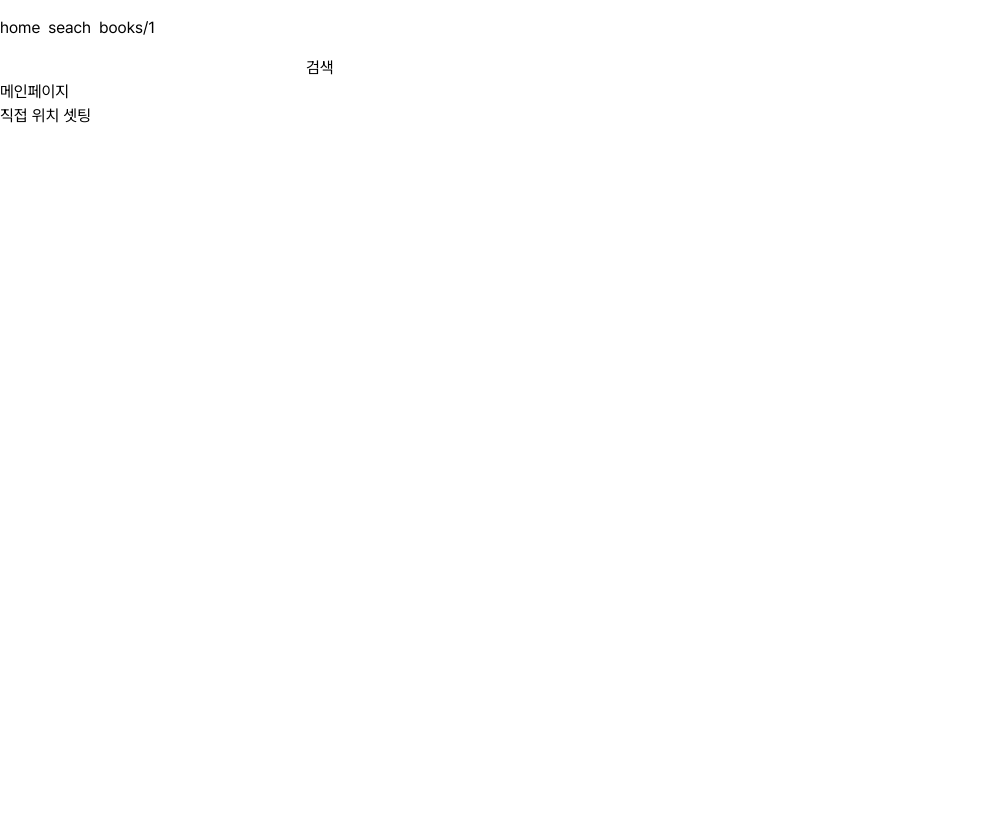
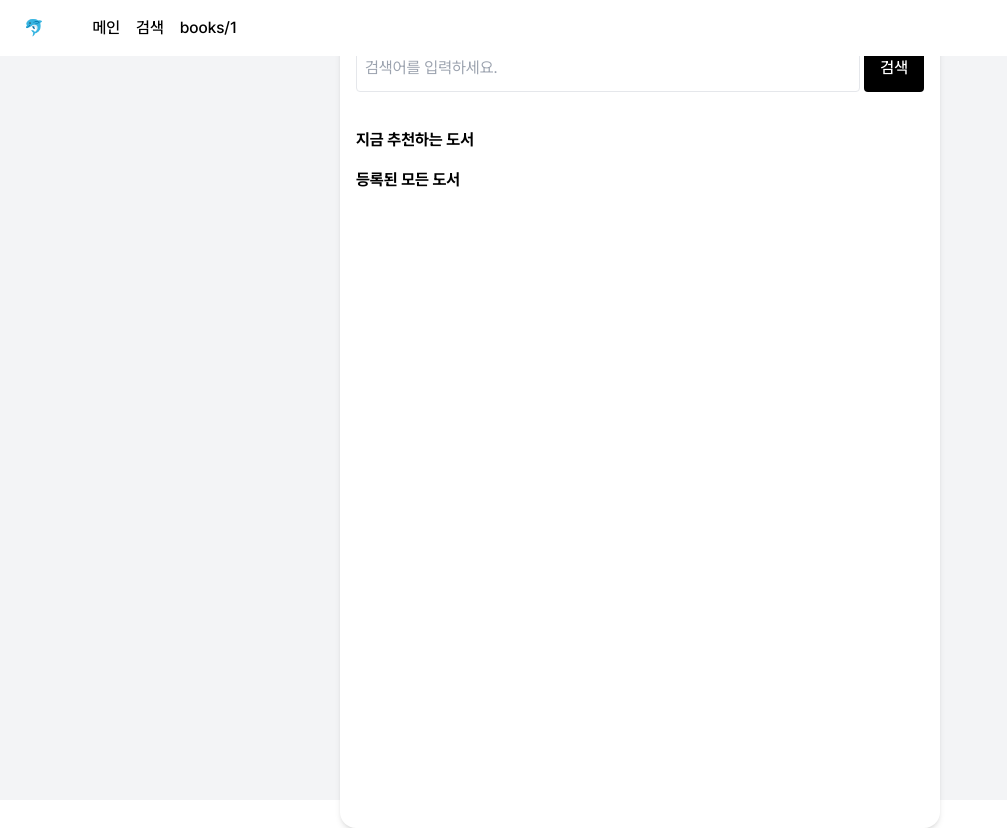
Before and after one commit to DongJae-Go-FE/Next.JS_15, a Next.js app: page / in a window 1280 px wide. Shown: the whole page, without its empty margins (0-1007 px from the left). Before the commit the page ends 800 px from the top, so only its background shows below. Built offline with nearby package versions, Linux system fonts and the light colour scheme.

Commit message:
도서 UI 구성중

```diff
--- a/src/app/(with-searchbar)/_components/Client-components.tsx
+++ b/src/app/(with-searchbar)/_components/Client-components.tsx
@@ -11,6 +11,5 @@
 //위처럼 import를 하는 것 보다는 props로 전달해주는 게 좋다
 
 export default function ClientComponent({ children }: { children: ReactNode }) {
-  console.log("클라이언트 컴포넌트");
   return <div>{children}</div>;
 }
--- a/src/app/(with-searchbar)/_components/Server-components.tsx
+++ b/src/app/(with-searchbar)/_components/Server-components.tsx
@@ -1,4 +1,3 @@
 export default function ServerComponents() {
-  console.log("서버 컴포넌트")
   return <div></div>;
 }
--- a/src/app/(with-searchbar)/layout.tsx
+++ b/src/app/(with-searchbar)/layout.tsx
@@ -1,11 +1,12 @@
-import SearchBar from "./_components/SearchBar";
+import SearchBar from "../../components/SearchBar";
 
 export default function Layout({ children }: { children: React.ReactNode }) {
   return (
-    <div>
-      <SearchBar />
-      {children}
-      직접 위치 셋팅
-    </div>
+    <main className="flex h-[100dvh] w-[100dvw] items-center justify-center bg-gray-100 pt-14">
+      <div className="h-[800px] w-[600px] bg-white rounded-2xl shadow-md p-4">
+        <SearchBar />
+        {children}
+      </div>
+    </main>
   );
 }
--- a/src/app/(with-searchbar)/page.tsx
+++ b/src/app/(with-searchbar)/page.tsx
@@ -1,16 +1,11 @@
-import ClientComponent from "./_components/Client-components";
-import ServerComponents from "./_components/Server-components";
-
 export default function Home() {
-  console.log("홈");
   return (
     <div>
-      <main>
-        메인페이지
-        <ClientComponent>
-          <ServerComponents />
-        </ClientComponent>
-      </main>
+      <h2>지금 추천하는 도서</h2>
+      <ul></ul>
+
+      <h2>등록된 모든 도서</h2>
+      <ul></ul>
     </div>
   );
 }
@@ -21,5 +16,4 @@
 // 앱라우터에서 디폴트로 서버 컴포넌트
 //서버 컴포넌트에서는 브라우저에서 안 실행하기 때문에 콘솔창에 console.log()안찍힘
 
-
 // 이렇게 children으로 전달한 서버 컴포넌트는 클라이언트 컴포넌트로 변환 안함
--- a/src/app/globals.css
+++ b/src/app/globals.css
@@ -14,6 +14,10 @@
   }
 }
 
+h2 {
+  @apply font-bold text-black mb-4;
+}
+
 @layer components {
   .postion-center {
     @apply absolute left-1/2 top-1/2 w-full -translate-x-1/2 -translate-y-1/2 transform;
--- a/src/components/Header/Header.tsx
+++ b/src/components/Header/Header.tsx
@@ -1,18 +1,29 @@
 import Link from "next/link";
 
 export default function Header() {
+  const fontStyle = "font-medium text-black";
+
   return (
-    <header className="h-14 w-full">
+    <header className="fixed left-0 top-0 z-[1001] flex h-14 w-full items-center gap-x-2 bg-white px-6">
+      <h1 className="w-16">
+        <Link href="/">🐬</Link>
+      </h1>
       <nav className="flex h-full w-full items-center">
-        <ul className="flex gap-x-2">
+        <ul className="flex gap-x-4">
           <li>
-            <Link href="/">home</Link>
+            <Link href="/" className={fontStyle}>
+              메인
+            </Link>
           </li>
           <li>
-            <Link href="/search">seach</Link>
+            <Link href="/search" className={fontStyle}>
+              검색
+            </Link>
           </li>
           <li>
-            <Link href="/books/1">books/1</Link>
+            <Link href="/books/1" className={fontStyle}>
+              books/1
+            </Link>
           </li>
         </ul>
       </nav>
--- a/src/app/(with-searchbar)/_components/SearchBar/SearchBar.tsx
+++ b/src/components/SearchBar/SearchBar.tsx
@@ -9,13 +9,16 @@
   const { push } = useRouter();
 
   return (
-    <div>
+    <div className="flex h-12 w-full gap-x-1 mb-9">
       <input
         type="text"
         value={search}
         onChange={(e) => setSearch(e.target.value)}
+        className="rounded border px-2 w-full"
+        placeholder="검색어를 입력하세요."
       />
       <button
+        className="rounded bg-black px-4 font-medium text-white whitespace-nowrap"
         type="button"
         onClick={() => {
           push(`/search/?q=${search}`);
```
Also changed, not shown: src/mock/books.json (added, +29 -0 lines), src/types.ts (added, +9 -0 lines), src/components/SearchBar/index.ts (renamed from src/app/(with-searchbar)/_components/SearchBar/index.ts).
